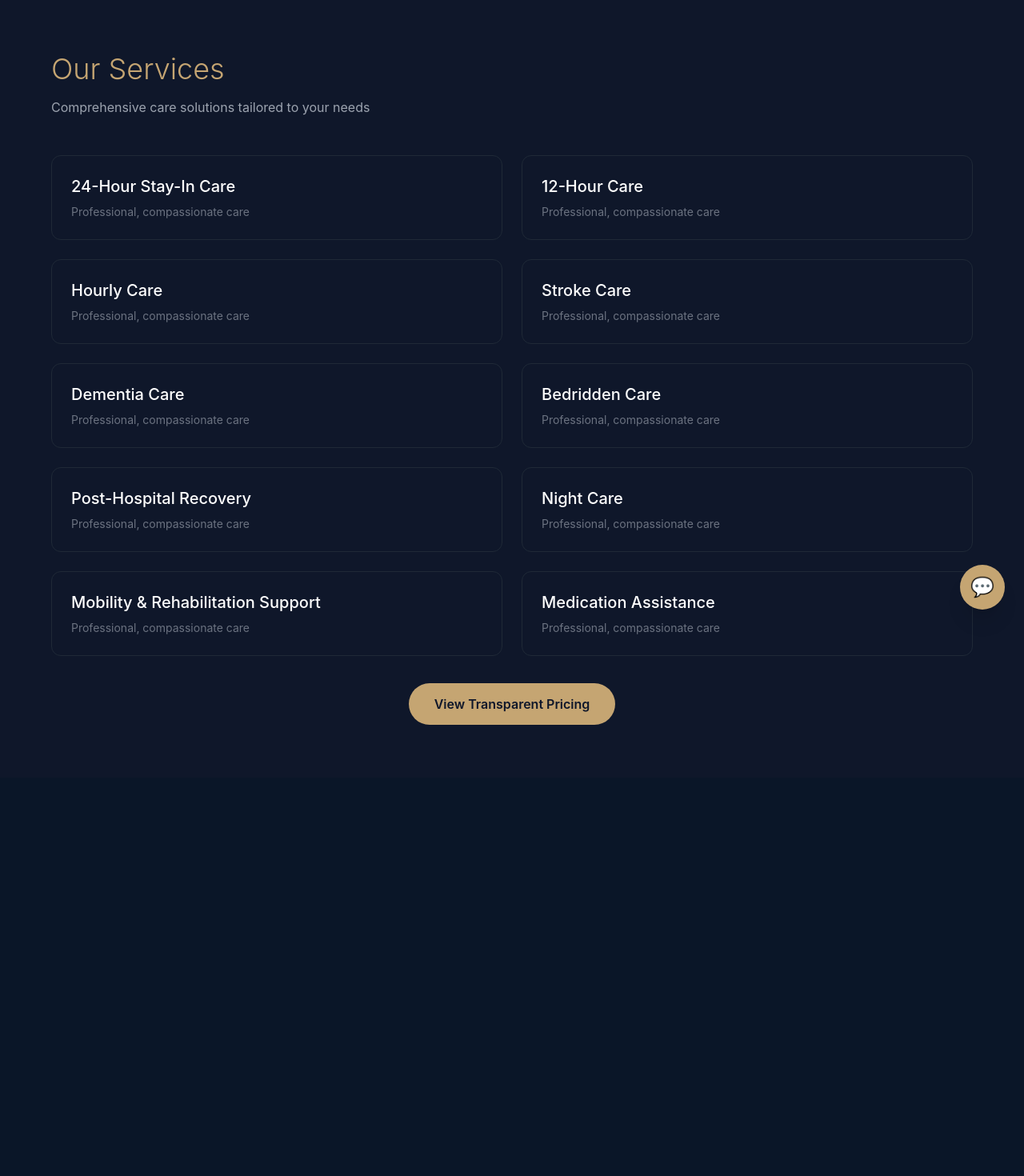
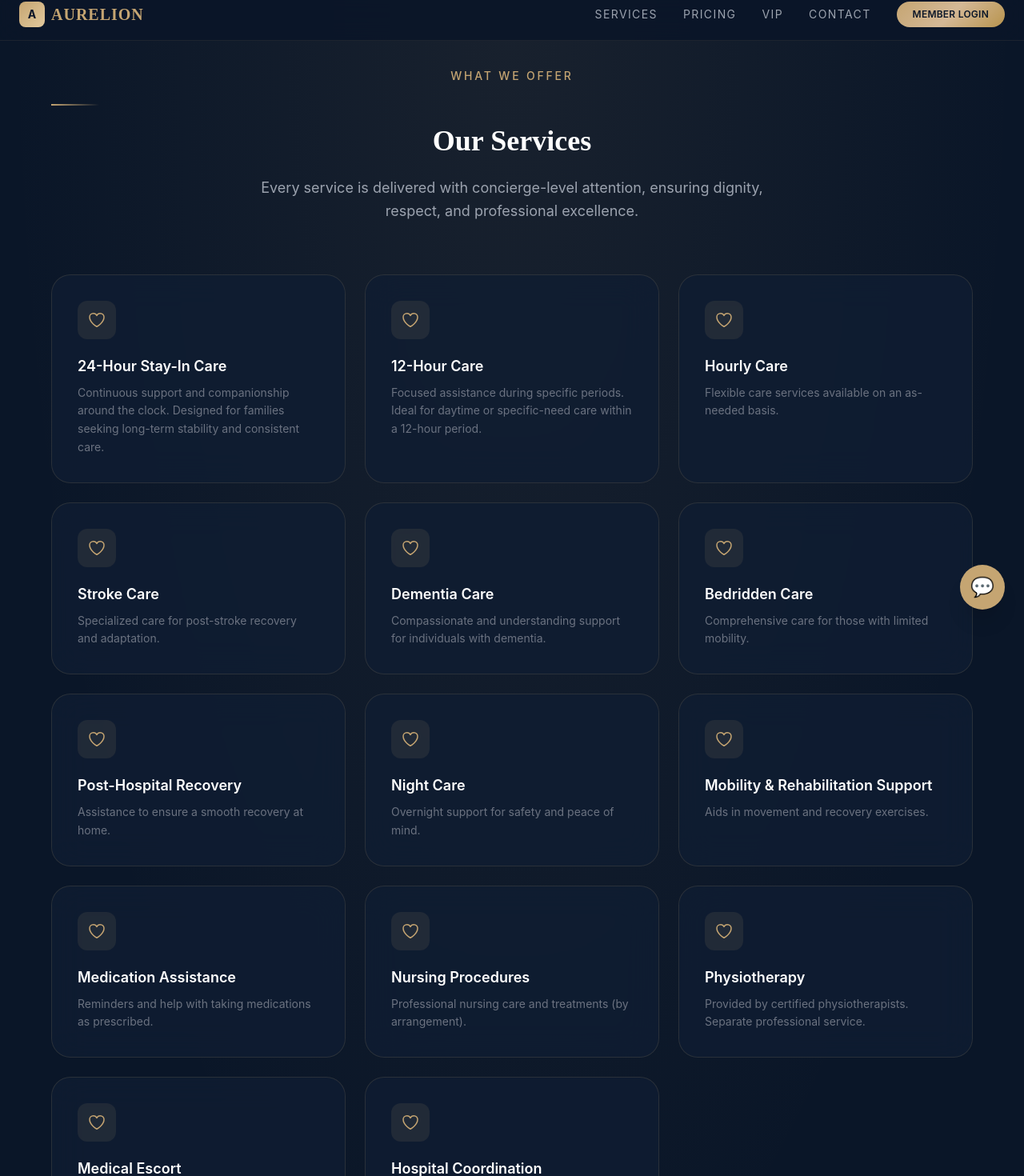
Before and after one commit to AurelionConcierge/aurelion-website, a Next.js app: page /services in a window 1280 px wide. Shown: the part 14-1484 px from the top of the page at 80% size. Before the commit the page ends 986 px from the top, so only its background shows below. Built offline with nearby package versions, Linux system fonts and the light colour scheme.

Commit message:
Update services.js

```diff
--- a/pages/services.js
+++ b/pages/services.js
@@ -1,38 +1,57 @@
+import Navbar from '../components/Navbar'
+import Footer from '../components/Footer'
+import SectionHeader from '../components/SectionHeader'
+import { HeartIcon, ArrowRightIcon } from '@heroicons/react/24/outline'
 import Link from 'next/link'
 
 const services = [
-  '24-Hour Stay-In Care',
-  '12-Hour Care',
-  'Hourly Care',
-  'Stroke Care',
-  'Dementia Care',
-  'Bedridden Care',
-  'Post-Hospital Recovery',
-  'Night Care',
-  'Mobility & Rehabilitation Support',
-  'Medication Assistance'
+  { name: '24-Hour Stay-In Care', desc: 'Continuous support and companionship around the clock. Designed for families seeking long-term stability and consistent care.' },
+  { name: '12-Hour Care', desc: 'Focused assistance during specific periods. Ideal for daytime or specific-need care within a 12-hour period.' },
+  { name: 'Hourly Care', desc: 'Flexible care services available on an as-needed basis.' },
+  { name: 'Stroke Care', desc: 'Specialized care for post-stroke recovery and adaptation.' },
+  { name: 'Dementia Care', desc: 'Compassionate and understanding support for individuals with dementia.' },
+  { name: 'Bedridden Care', desc: 'Comprehensive care for those with limited mobility.' },
+  { name: 'Post-Hospital Recovery', desc: 'Assistance to ensure a smooth recovery at home.' },
+  { name: 'Night Care', desc: 'Overnight support for safety and peace of mind.' },
+  { name: 'Mobility & Rehabilitation Support', desc: 'Aids in movement and recovery exercises.' },
+  { name: 'Medication Assistance', desc: 'Reminders and help with taking medications as prescribed.' },
+  { name: 'Nursing Procedures', desc: 'Professional nursing care and treatments (by arrangement).' },
+  { name: 'Physiotherapy', desc: 'Provided by certified physiotherapists. Separate professional service.' },
+  { name: 'Medical Escort', desc: 'Assistance and support during medical appointments or hospital visits.' },
+  { name: 'Hospital Coordination', desc: 'Seamless management of hospital appointments and admissions.' },
 ]
 
 export default function Services() {
   return (
-    <div className="min-h-screen bg-dark py-20 px-4">
+    <>
+      <Navbar />
+      <main className="pt-24 pb-24 px-6 bg-glow min-h-screen">
         <div className="max-w-6xl mx-auto">
-        <h1 className="text-4xl font-light mb-4 text-gold">Our Services</h1>
-        <p className="text-gray-400 mb-12">Comprehensive care solutions tailored to your needs</p>
-        <div className="grid md:grid-cols-2 gap-6">
+          <SectionHeader
+            subtitle="What We Offer"
+            title="Our Services"
+            description="Every service is delivered with concierge-level attention, ensuring dignity, respect, and professional excellence."
+          />
+          <div className="grid md:grid-cols-2 lg:grid-cols-3 gap-6">
             {services.map((s, i) => (
-            <div key={i} className="border border-gray-800 p-6 rounded-xl hover:border-gold transition">
-              <h3 className="text-xl font-medium mb-2">{s}</h3>
-              <p className="text-gray-500 text-sm">Professional, compassionate care</p>
+              <div key={i} className="glass-card p-8 group">
+                <div className="w-12 h-12 bg-[#C5A572]/10 rounded-xl flex items-center justify-center mb-5 group-hover:bg-[#C5A572]/20 transition">
+                  <HeartIcon className="w-6 h-6 text-[#C5A572]" />
+                </div>
+                <h3 className="text-lg font-semibold mb-2 text-white">{s.name}</h3>
+                <p className="text-gray-500 text-sm leading-relaxed">{s.desc}</p>
               </div>
             ))}
           </div>
-        <div className="mt-12 text-center">
-          <Link href="/pricing" className="bg-gold text-dark px-8 py-4 rounded-full font-semibold">
+          <div className="text-center mt-16">
+            <Link href="/pricing" className="btn-gold inline-flex items-center gap-2 text-lg px-8 py-4">
               View Transparent Pricing
+              <ArrowRightIcon className="w-5 h-5" />
             </Link>
           </div>
         </div>
-    </div>
+      </main>
+      <Footer />
+    </>
   )
 }
```
Lines whose indentation alone changed are shown as unchanged.
